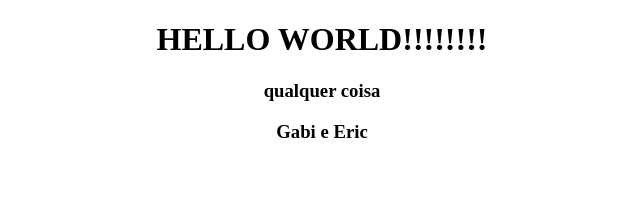
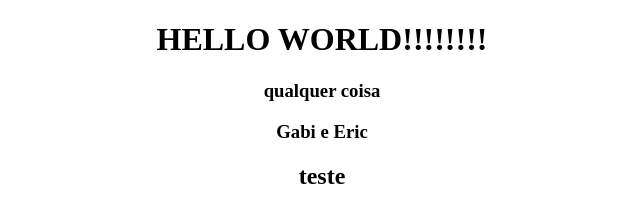
Before and after one commit to EricOliveiraSampaio/atvgit, a plain HTML site: page index.html in a window 1280 px wide. Shown: the full height of the page, 318-958 px from the left. Drawn offline with Linux system fonts and the light colour scheme.

Commit message:
alterando o projeto

```diff
--- a/index.html
+++ b/index.html
@@ -9,5 +9,6 @@
     <h1><center>HELLO WORLD!!!!!!!!</center></h1>
     <H3><CENTER>qualquer coisa</CENTER></H3>
     <h3><center>Gabi e Eric</center></h3>
+    <h2><center>teste</center></h2>
 </body>
 </html>
```
